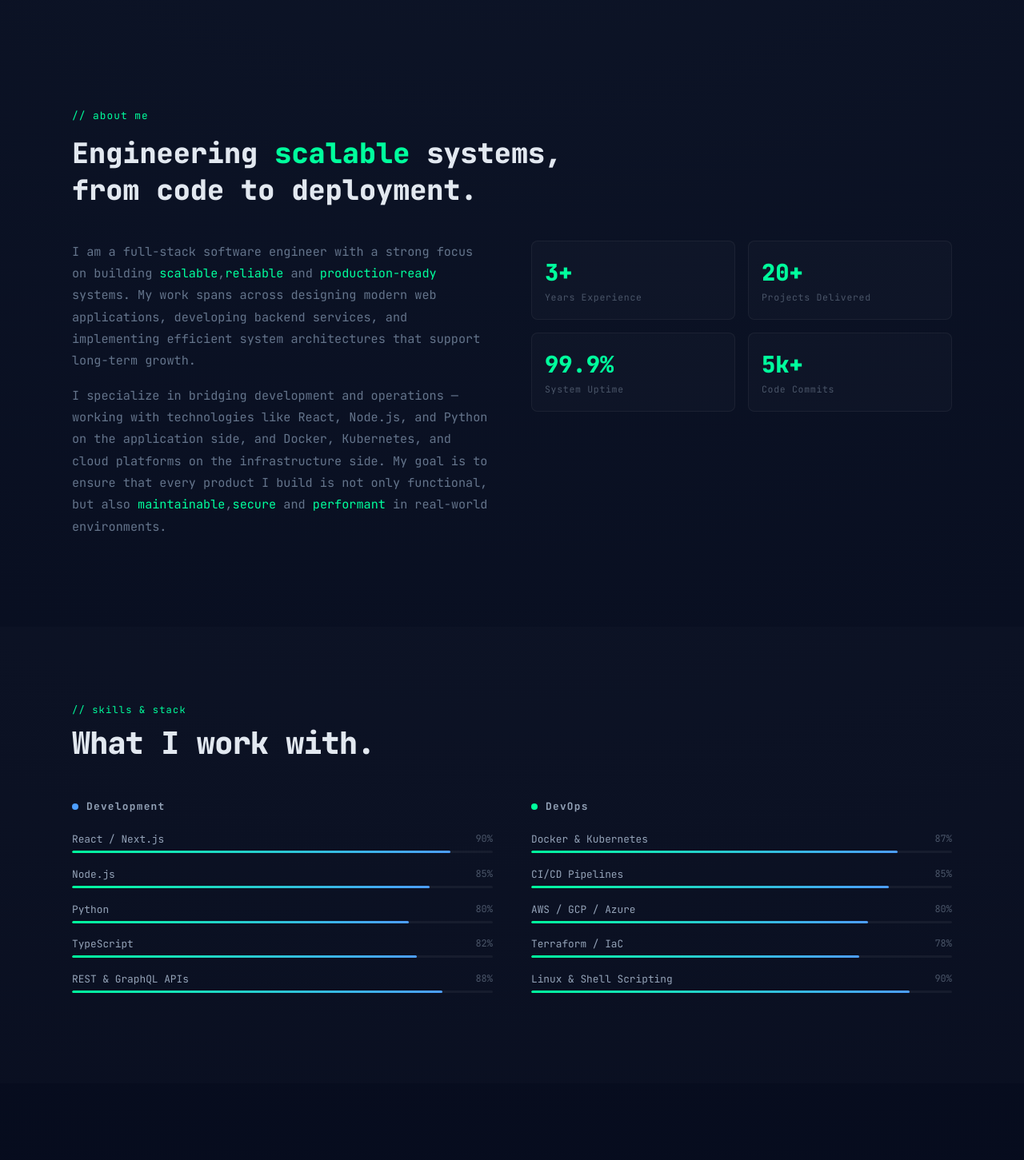
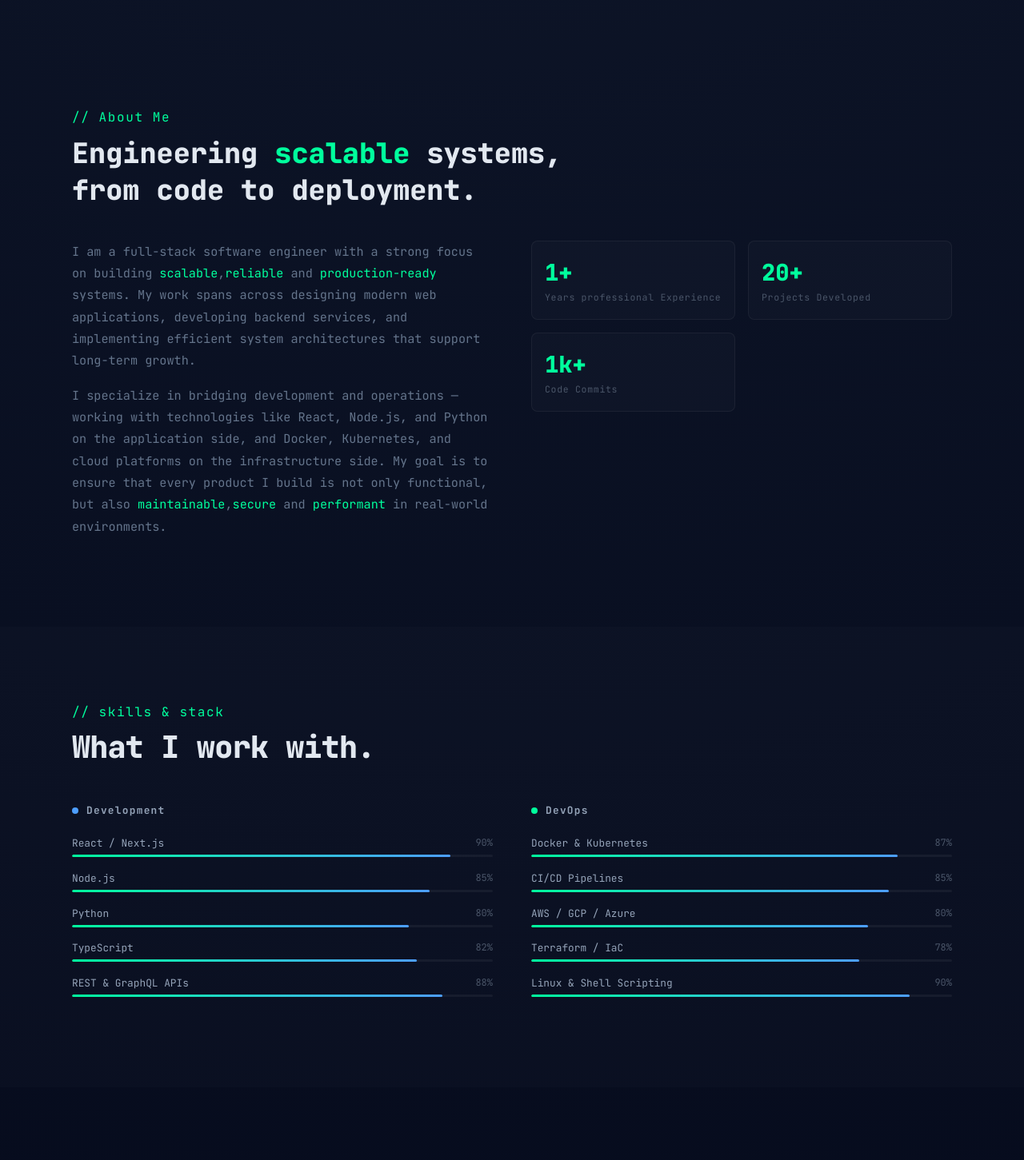
Before and after one commit to SupunSS/my-portfolio, a React (Vite) app: page / in a window 1280 px wide. Shown: the part 760-2211 px from the top of the page at 80% size. Built offline with nearby package versions, Linux system fonts and the light colour scheme.

Commit message:
updated code

```diff
--- a/src/components/About.jsx
+++ b/src/components/About.jsx
@@ -4,8 +4,9 @@ export default function About() {
   return (
     <section id="about" style={styles.section} className="fade-in-up">
       <div style={styles.sectionInner}>
-        <p style={styles.label}>// about me</p>
-
+        <p className="section-label" style={{ fontSize: "1rem" }}>
+          // About Me
+        </p>
         <h2 style={styles.title}>
           Engineering <span style={{ color: "#00ff9d" }}>scalable</span>{" "}
           systems,
@@ -42,10 +43,9 @@ export default function About() {
           {/* RIGHT STATS */}
           <div style={styles.statsGrid}>
             {[
-              { val: "3+", label: "Years Experience" },
-              { val: "20+", label: "Projects Delivered" },
-              { val: "99.9%", label: "System Uptime" },
-              { val: "5k+", label: "Code Commits" },
+              { val: "1+", label: "Years professional Experience" },
+              { val: "20+", label: "Projects Developed" },
+              { val: "1k+", label: "Code Commits" },
             ].map((s) => (
               <div key={s.label} className="statCard">
                 <div style={styles.statVal}>{s.val}</div>
--- a/src/components/Contact.jsx
+++ b/src/components/Contact.jsx
@@ -2,7 +2,9 @@ export default function Contact() {
   return (
     <section id="contact" style={styles.section} className="fade-in-up">
       <div style={styles.inner}>
-        <p className="section-label">// contact</p>
+        <p className="section-label" style={{ fontSize: "1rem" }}>
+          // contact
+        </p>
         <h2 className="section-title">Let's build something.</h2>
         <p style={styles.text}>
           Whether you need a product built, infrastructure hardened, or
--- a/src/components/Navbar.jsx
+++ b/src/components/Navbar.jsx
@@ -8,16 +8,26 @@ export default function Navbar() {
   useEffect(() => {
     const handler = () => {
       const scrollY = window.scrollY;
+      const windowHeight = window.innerHeight;
+      const docHeight = document.documentElement.scrollHeight;
+
+      if (scrollY + windowHeight >= docHeight - 50) {
+        setActive(NAV_LINKS[NAV_LINKS.length - 1]);
+        return;
+      }
+
       const sections = NAV_LINKS.map((id) => {
         const el = document.getElementById(id);
         return el ? { id, top: el.offsetTop } : null;
       }).filter(Boolean);
+
       const current = sections.reduce(
         (acc, s) => (scrollY >= s.top - 120 ? s : acc),
         sections[0],
       );
       if (current) setActive(current.id);
     };
+
     window.addEventListener("scroll", handler);
     return () => window.removeEventListener("scroll", handler);
   }, []);
--- a/src/components/Projects.jsx
+++ b/src/components/Projects.jsx
@@ -33,7 +33,9 @@ export default function Projects() {
   return (
     <section id="projects" style={styles.section} className="fade-in-up">
       <div className="section-inner">
-        <p className="section-label">// projects</p>
+        <p className="section-label" style={{ fontSize: "1rem" }}>
+          // projects
+        </p>
         <h2 className="section-title">Things I've built.</h2>
         <div style={styles.grid}>
           {PROJECTS.map((p) => {
--- a/src/components/Skills.jsx
+++ b/src/components/Skills.jsx
@@ -49,7 +49,9 @@ export default function Skills() {
   return (
     <section id="skills" style={styles.section} className="fade-in-up">
       <div className="section-inner">
-        <p className="section-label">// skills & stack</p>
+        <p className="section-label" style={{ fontSize: "1rem" }}>
+          // skills & stack
+        </p>
         <h2 className="section-title">What I work with.</h2>
         <div style={styles.grid}>
           {Object.entries(SKILLS).map(([cat, items]) => (
```
